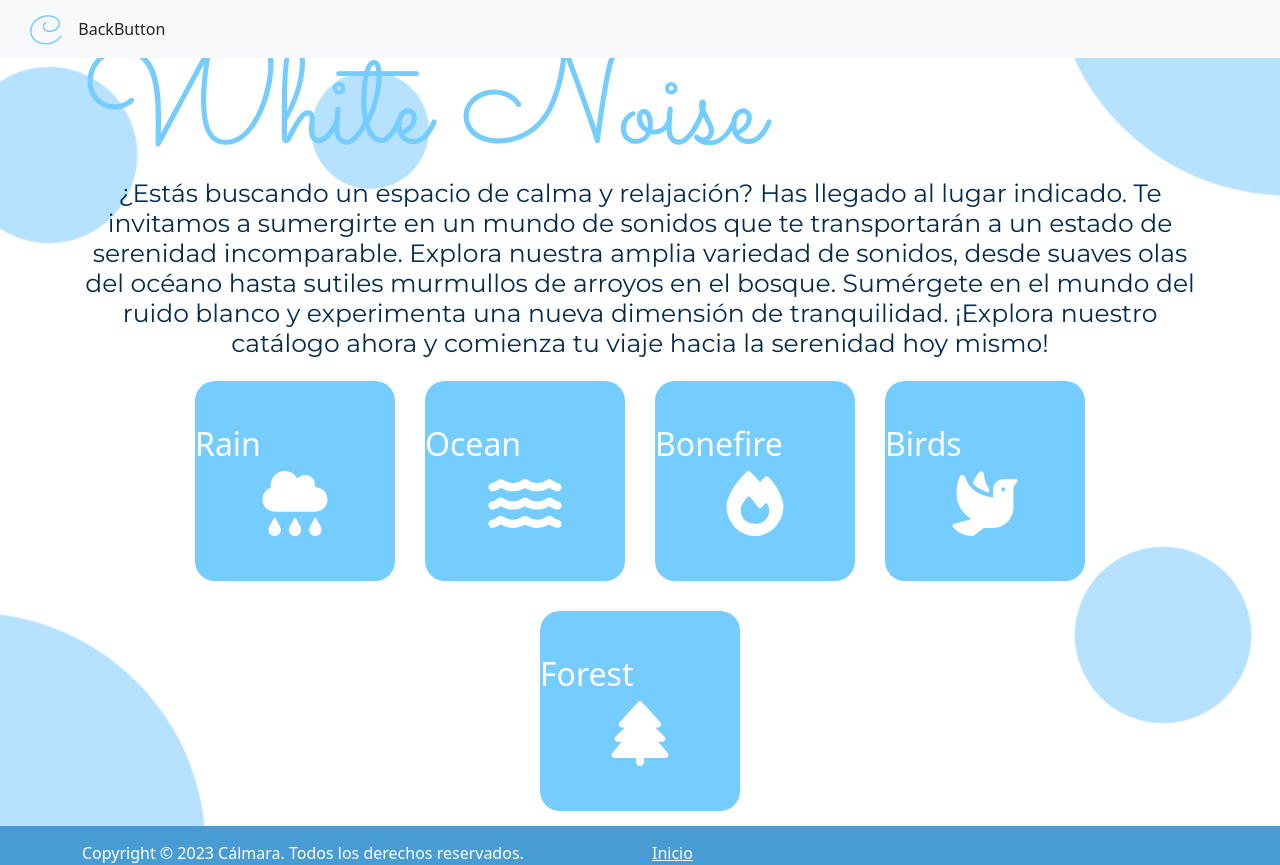
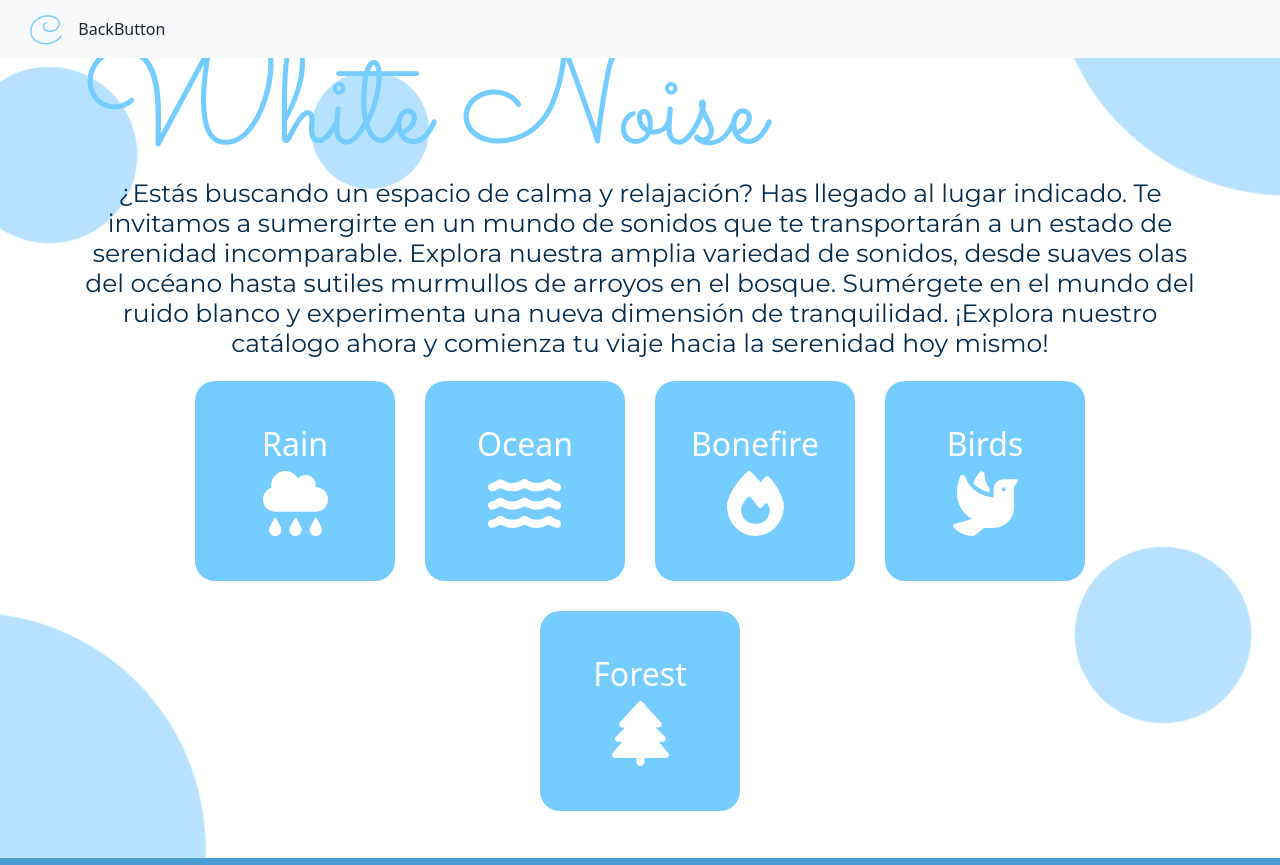
Before and after one commit to matiasngiambra/Calmara, a React (Vite) app: page /exercices/whitenoise in a window 1280 px wide. Shown: the top 865 px of the page. Built offline with nearby package versions, Linux system fonts and the light colour scheme.

Commit message:
Change Styles

```diff
--- a/src/components/soundbox/soundboxcomponent.css
+++ b/src/components/soundbox/soundboxcomponent.css
@@ -9,8 +9,9 @@
     margin: 15px;
     flex-direction: column;
     justify-content: center;
+    align-items: center;
+}
 
-}
 .box:hover{
     background-color: #57b8f1;
     cursor: pointer;
--- a/src/pages/exercices/phraseoftheday/PhraseOfTheDay.jsx
+++ b/src/pages/exercices/phraseoftheday/PhraseOfTheDay.jsx
@@ -10,7 +10,6 @@ export const PhraseOfTheDay = () => {
   const [phraseText, setPhraseText] = useState('');
   const [phraseAuthor, setPhraseAuthor] = useState('');
 
-  useEffect(() => {
   const fetchQuote = async () => {
     try {
       setLoading(true);
@@ -24,7 +23,7 @@ export const PhraseOfTheDay = () => {
       setLoading(false);
     }
   };
-
+  useEffect(() => {
     fetchQuote();
   }, []);
 
@@ -35,12 +34,12 @@ export const PhraseOfTheDay = () => {
       <Container className="vh-100 d-flex justify-content-center align-items-center">
         <Row>
           <Col>
-            {!loading && (
+            {!loading ? (
               <>
                 <h1 className="text-center">{phraseText}</h1>
                 <p className="text-center text-muted">{phraseAuthor}</p>
               </>
-            )}
+            ) : <div>Cargando</div>}
           </Col>
         </Row>
       </Container>
--- a/src/pages/exercices/whitenoise/WhiteNoise.jsx
+++ b/src/pages/exercices/whitenoise/WhiteNoise.jsx
@@ -1,17 +1,13 @@
-import React, { useRef } from 'react'
+import React, { useRef,useState } from 'react'
+import './whitenoise.css'
 import { Container } from 'react-bootstrap'
 import Nav from '../../../layout/components/nav/Nav'
 import CircleLayout from '../../../layout/components/CircleLayout'
 import SoundBoxComponent from '../../../components/soundbox/SoundBoxComponent'
-import './whitenoise.css'
-import { useState } from 'react'
-import { useNavigate } from "react-router-dom";
 import FooterComponent from '../../../layout/components/footer/FooterComponent'
 
 
 const WhiteNoise = () => {
-
-    let navigate = useNavigate();
 
     document.title = "White Noise - Cálmara"
 
@@ -28,7 +24,6 @@ const WhiteNoise = () => {
     const handleDivClick = (index) => {
         const newIsPlaying = Array(audioRefs.length).fill(false);
         newIsPlaying[index] = !isPlaying[index];
-
         audioRefs.forEach(({ ref, name }, i) => {
             if (newIsPlaying[i]) {
                 ref.current.play();
@@ -37,22 +32,15 @@ const WhiteNoise = () => {
                 ref.current.currentTime = 0;
             }
         });
-
         setIsPlaying(newIsPlaying);
     };
-
-    /*
-
-    <button onClick={() => navigate("/")}>Back</button>
-
-   */
 
 
     return (
         <>
             <Nav isSecondary={true} />
             <CircleLayout />
-            <Container className='container' >
+            <Container className="vh-100 justify-content-center align-items-center">
                 <h1 className='title'>White Noise</h1>
                 <h5 className='subtitle'>
                     ¿Estás buscando un espacio de calma y relajación? Has llegado al lugar indicado.
--- a/src/pages/exercices/whitenoise/whitenoise.css
+++ b/src/pages/exercices/whitenoise/whitenoise.css
@@ -5,7 +5,6 @@
     justify-content: center;
     align-items: center;
     z-index: 10;
-
 }
 
 .title{
```
Lines whose indentation alone changed are shown as unchanged.
